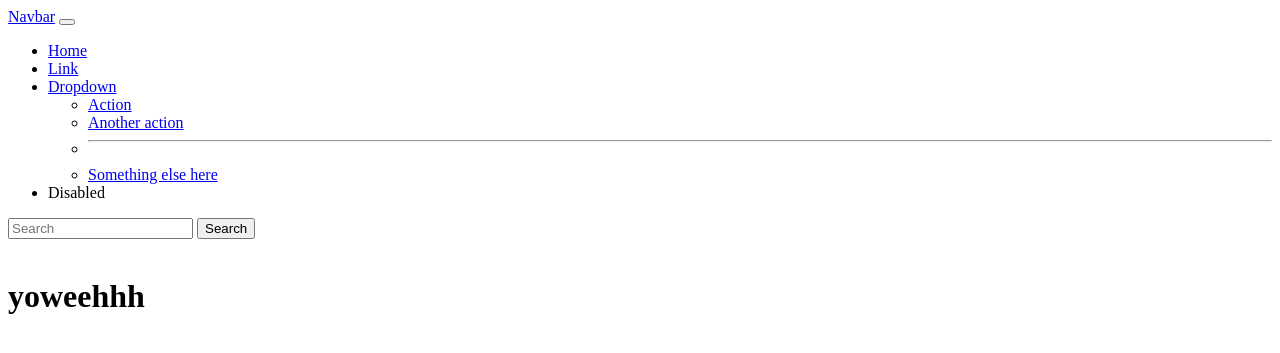
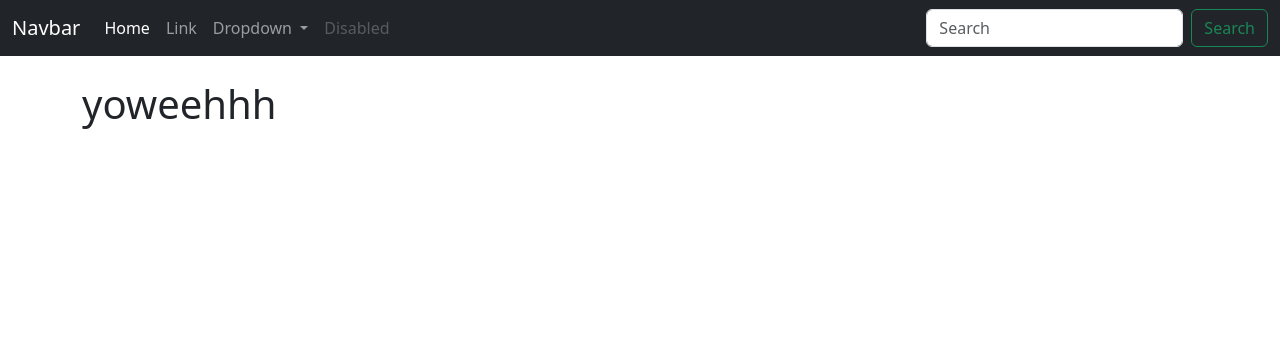
Before and after one commit to charlespaul1/maThree_booking, a Django app: page / in a window 1280 px wide. Shown: the top 353 px of the page. Run offline with Django 5.2, Linux system fonts and the light colour scheme.

Commit message:
added navbar

```diff
--- a/matatu_booking/booking_app/Templates/base.html
+++ b/matatu_booking/booking_app/Templates/base.html
@@ -3,16 +3,20 @@
   <head>
     <meta charset="utf-8">
     <meta name="viewport" content="width=device-width, initial-scale=1">
-    <title>Matatu Booking</title>
+    <title>matatu booking app</title>
+    <link href="https://cdn.jsdelivr.net/npm/bootstrap@5.3.3/dist/css/bootstrap.min.css" rel="stylesheet" integrity="sha384-QWTKZyjpPEjISv5WaRU9OFeRpok6YctnYmDr5pNlyT2bRjXh0JMhjY6hW+ALEwIH" crossorigin="anonymous">
   </head>
+  {% include 'navbar.html' %}
   <body>
-    {% include 'navbar.html' %}
     <div class="container">
         <br />
         {% block content %}
         {% endblock  %}
+
     </div>
 
 
+
+    <script src="https://cdn.jsdelivr.net/npm/bootstrap@5.3.3/dist/js/bootstrap.bundle.min.js" integrity="sha384-YvpcrYf0tY3lHB60NNkmXc5s9fDVZLESaAA55NDzOxhy9GkcIdslK1eN7N6jIeHz" crossorigin="anonymous"></script>
   </body>
 </html>
--- a/matatu_booking/booking_app/Templates/navbar.html
+++ b/matatu_booking/booking_app/Templates/navbar.html
@@ -1,4 +1,4 @@
-<nav class="navbar navbar-expand-lg bg-body-tertiary">
+<nav class="navbar navbar-expand-lg navbar-dark bg-dark">
     <div class="container-fluid">
       <a class="navbar-brand" href="#">Navbar</a>
       <button class="navbar-toggler" type="button" data-bs-toggle="collapse" data-bs-target="#navbarSupportedContent" aria-controls="navbarSupportedContent" aria-expanded="false" aria-label="Toggle navigation">
```
